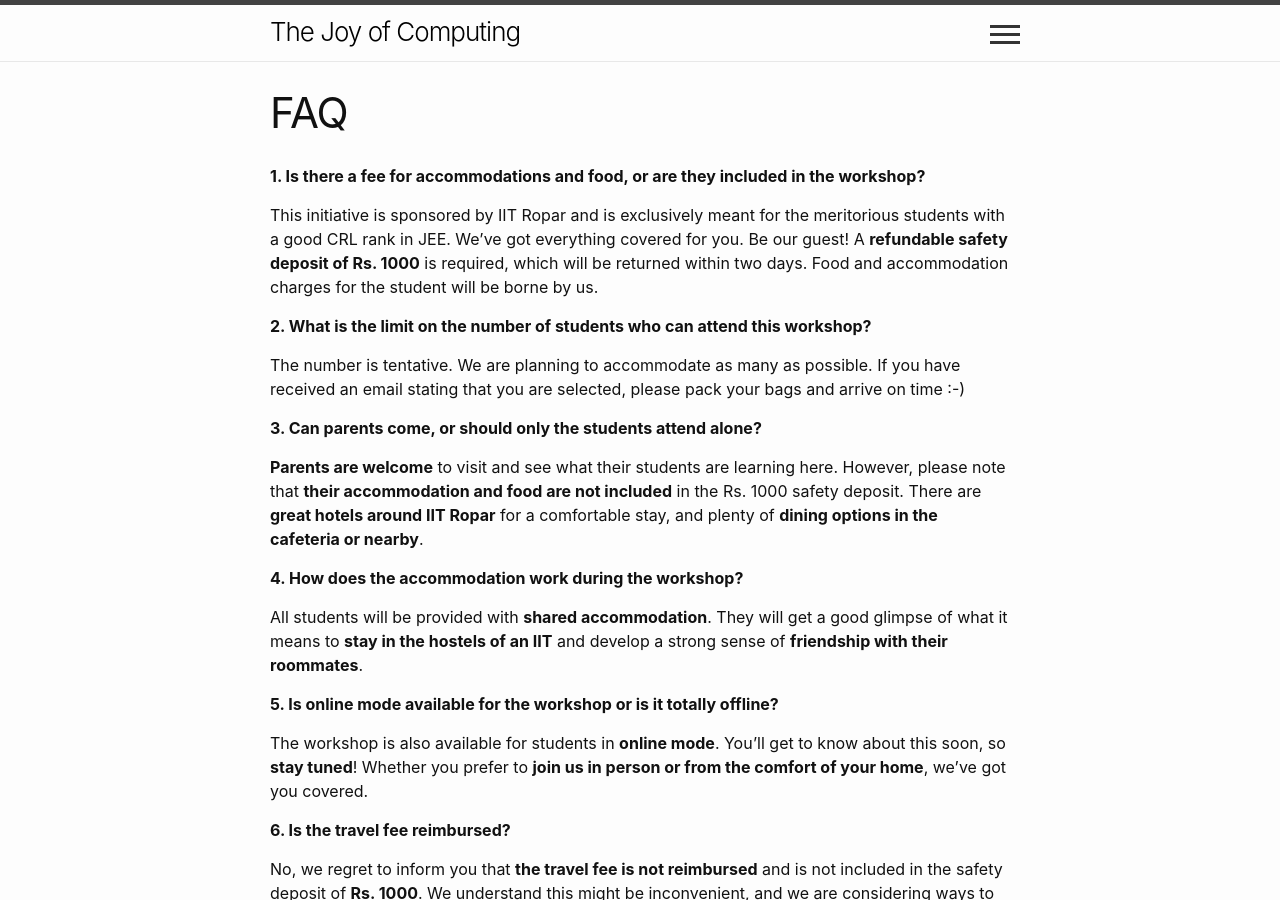
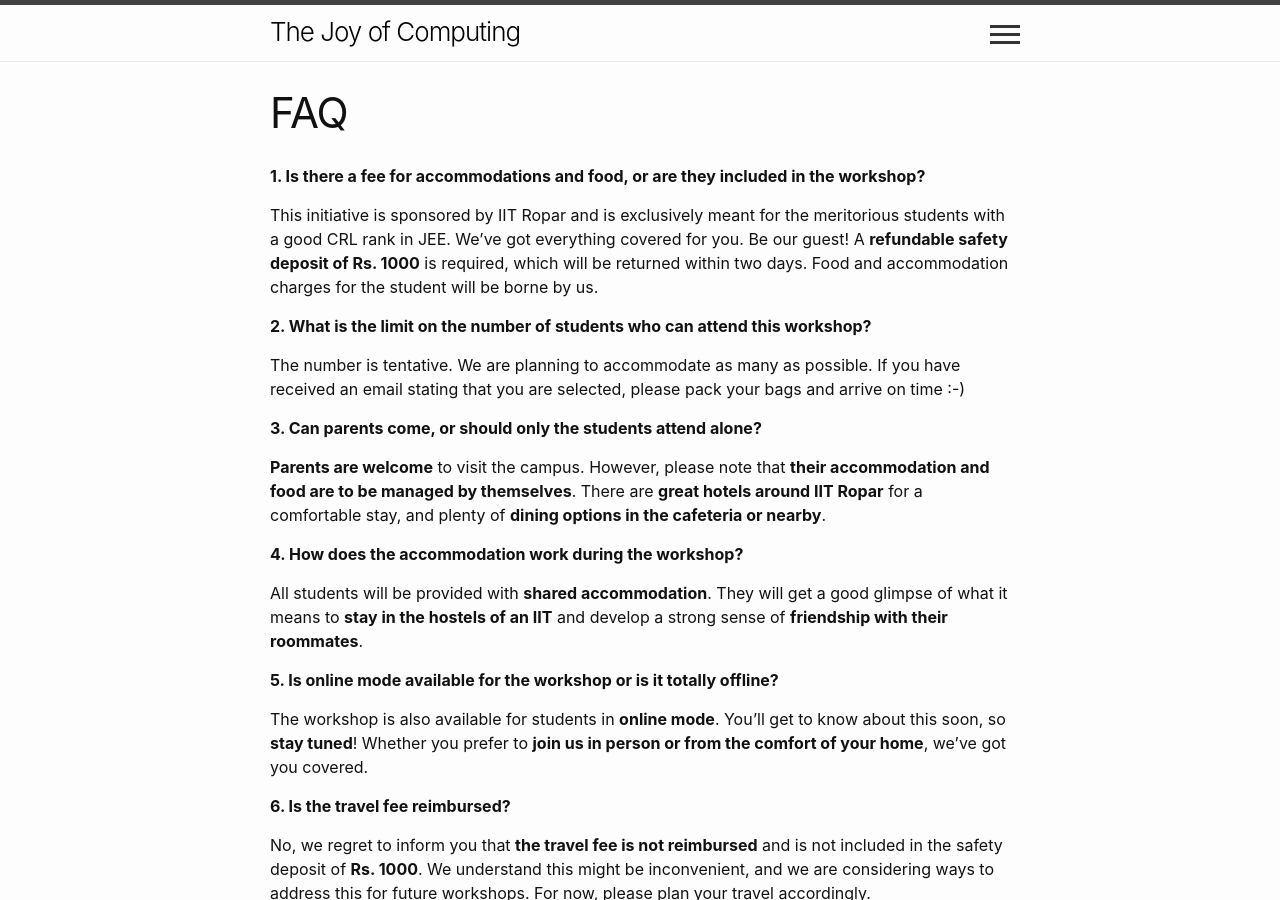
Before and after one commit to sudarshansudarshan/swagatam, a Jekyll site: the page built from Faq.md, in a window 1280 px wide and 900 px high. Built offline with Jekyll 4.4.1, drawn with Linux system fonts in a browser that asks for light colours.

Commit message:
Update Faq.md

```diff
--- a/Faq.md
+++ b/Faq.md
@@ -15,7 +15,7 @@ The number is tentative. We are planning to accommodate as many as possible. If
 
 **3. Can parents come, or should only the students attend alone?**
 
-**Parents are welcome** to visit and see what their students are learning here. However, please note that **their accommodation and food are not included** in the Rs. 1000 safety deposit. There are **great hotels around IIT Ropar** for a comfortable stay, and plenty of **dining options in the cafeteria or nearby**.
+**Parents are welcome** to visit the campus. However, please note that **their accommodation and food are to be managed by themselves**. There are **great hotels around IIT Ropar** for a comfortable stay, and plenty of **dining options in the cafeteria or nearby**.
 
 **4. How does the accommodation work during the workshop?**
 
```
